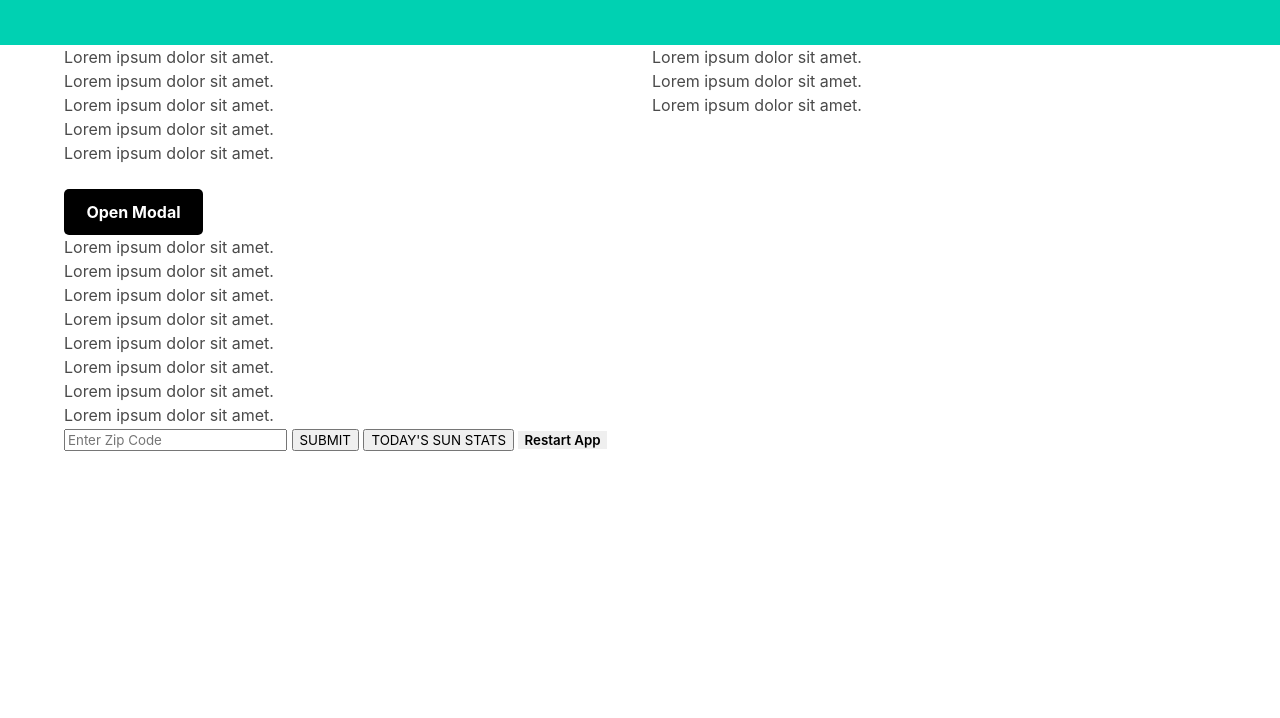
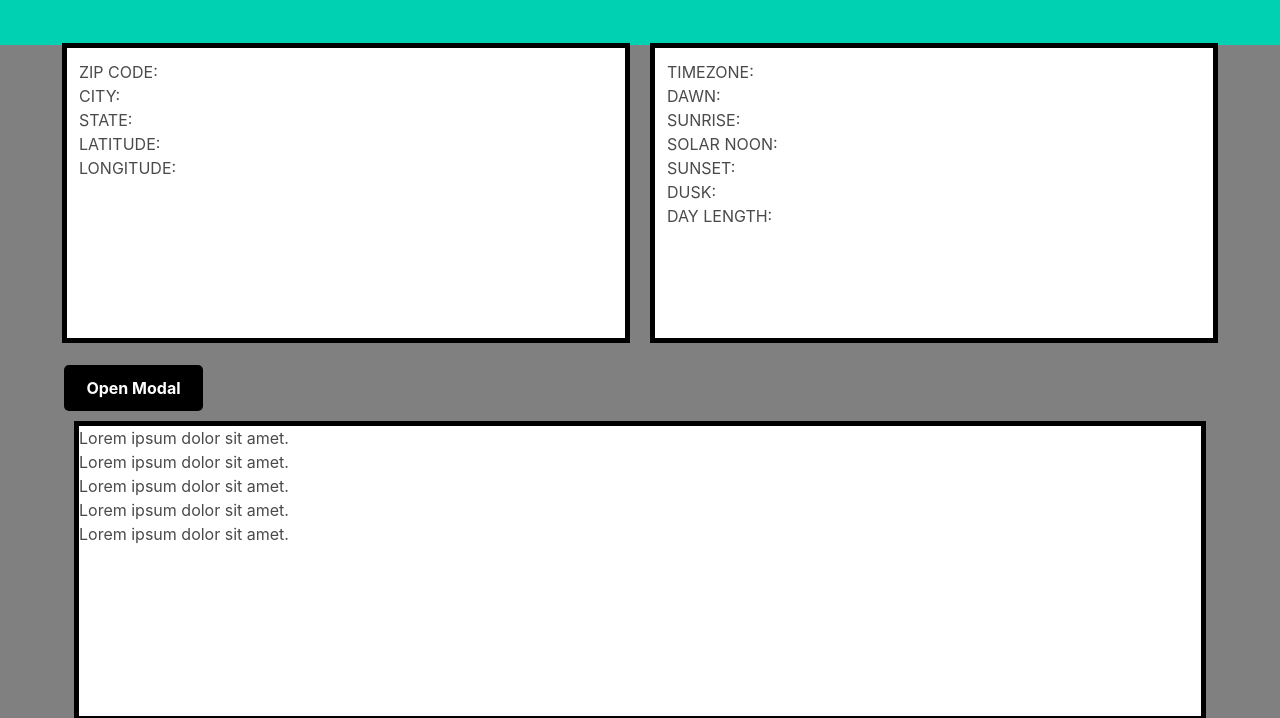
Before and after one commit to calebgdavidson/Group-Project1, a plain HTML site: page index.html in a window 1280 px wide. Shown: the part 87-805 px from the top of the page. Drawn offline with nearby package versions, Linux system fonts and the light colour scheme.

Commit message:
added basic css stlying

```diff
--- a/index.html
+++ b/index.html
@@ -24,19 +24,23 @@
         <div class="columns">
           <div id="postal" class="column">
             <ul>
-              <li id="zipCode">Lorem ipsum dolor sit amet.</li>
-              <li id="city">Lorem ipsum dolor sit amet.</li>
-              <li id="state">Lorem ipsum dolor sit amet.</li>
-              <li id="latitude">Lorem ipsum dolor sit amet.</li>
-              <li id="longitude">Lorem ipsum dolor sit amet.</li>
+              <li>ZIP CODE:   <span id="zipCode"></span></li>
+              <li>CITY:   <span id="city"></span></li>
+              <li>STATE:   <span id="state"></span></li>
+              <li>LATITUDE:   <span id="latitude"></span></li>
+              <li>LONGITUDE:   <span id="longitude"></span></li>
             </ul>
           </div>
 
           <div id="sun" class="column">
             <ul>
-              <li id="sunrise">Lorem ipsum dolor sit amet.</li>
-              <li id="sunset">Lorem ipsum dolor sit amet.</li>
-              <li id="dayLength">Lorem ipsum dolor sit amet.</li>
+              <li>TIMEZONE:     <span id="timezone"></span></li>
+              <li>DAWN:     <span id="dawn"></span></li>
+              <li>SUNRISE:     <span id="sunrise"></span></li>
+              <li>SOLAR NOON:     <span id="solarNoon"></span></li>
+              <li>SUNSET:     <span id="sunset"></span></li>
+              <li>DUSK:     <span id="dusk"></span></li>
+              <li>DAY LENGTH:     <span id="dayLength"></span></li>
             </ul>
           </div>
         </div>
--- a/styles.css
+++ b/styles.css
@@ -85,3 +85,33 @@ button {
     display: none;
 }
 /* end of modal styling */
+
+body {
+    background-color: gray;
+}
+
+#postal {
+    background-color: white;
+    height: 300px;
+    border: 5px solid black;
+    margin: 10px;
+    display: flex;
+    flex-direction: row;
+}
+
+#sun {
+    background-color: white;
+    height: 300px;
+    border: 5px solid black;
+    margin: 10px;
+    display: flex;
+    flex-direction: row;
+}
+
+#submit, #getSun {
+    width: 6rem;
+    height: 2rem;
+    border: 2px solid black;
+    margin: 10px;
+    width: fit-content;
+}
```
